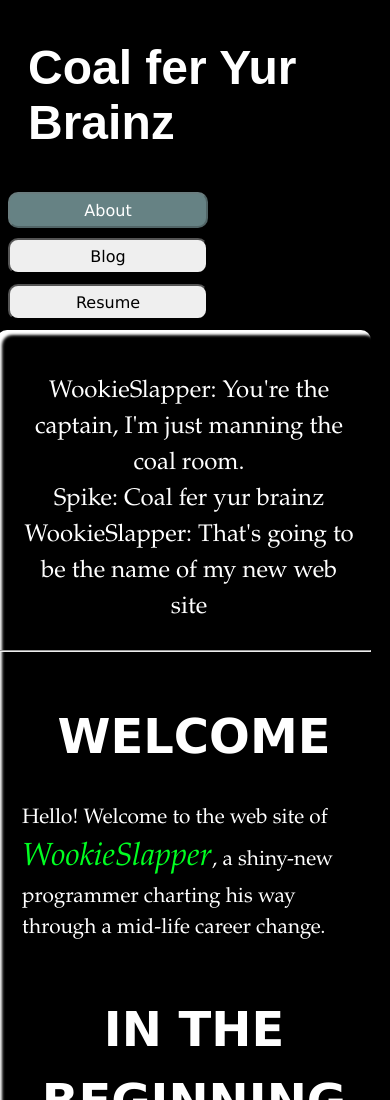
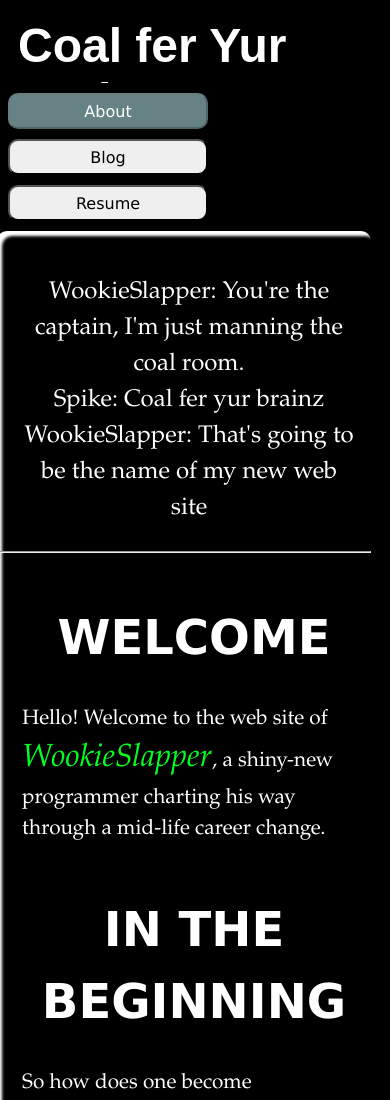
Before and after one commit to WookieSlapper/CoalBrainz, a plain HTML site: page alternate.html in a window 390 px wide. Shown: the top 1100 px of the page. Drawn offline with nearby package versions, Linux system fonts and the light colour scheme.

Commit message:
fixed fat forehead header

```diff
--- a/alternate.css
+++ b/alternate.css
@@ -167,16 +167,21 @@ li {
 
 
 @media (max-width: 750px) {
-    #header {
-        height: 100px;
+    #header, #header h1, #header img {
+        height: 60px;
+        padding: 5px;
+        margin: 0;
     }
+
     #header, .navigation {
         position: inherit;
     }
+
     .navigation {
-        top: 100px;
+        top: 60px;
         float: left;
     }
+
     .right {
         margin-top: 10px;
     }
```
